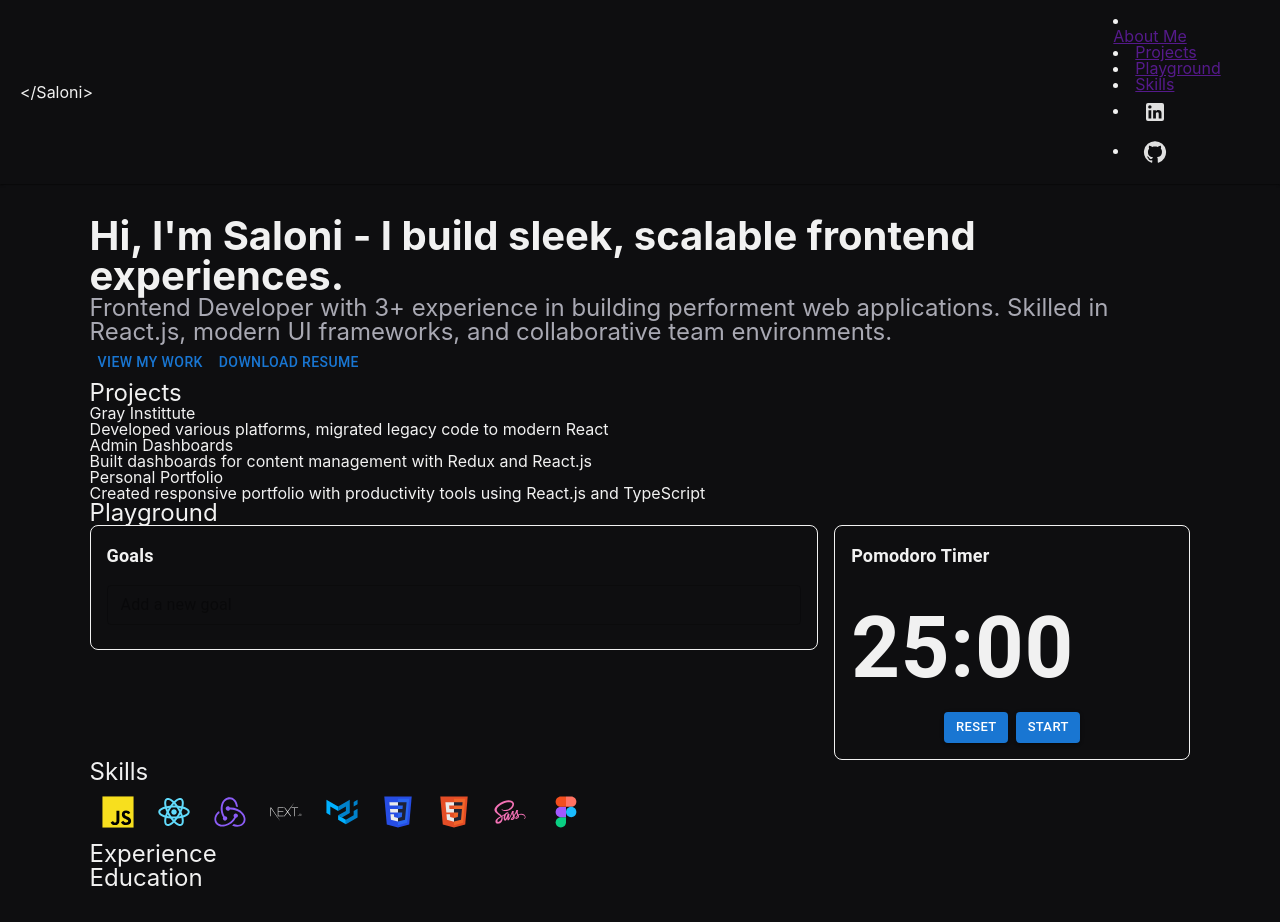
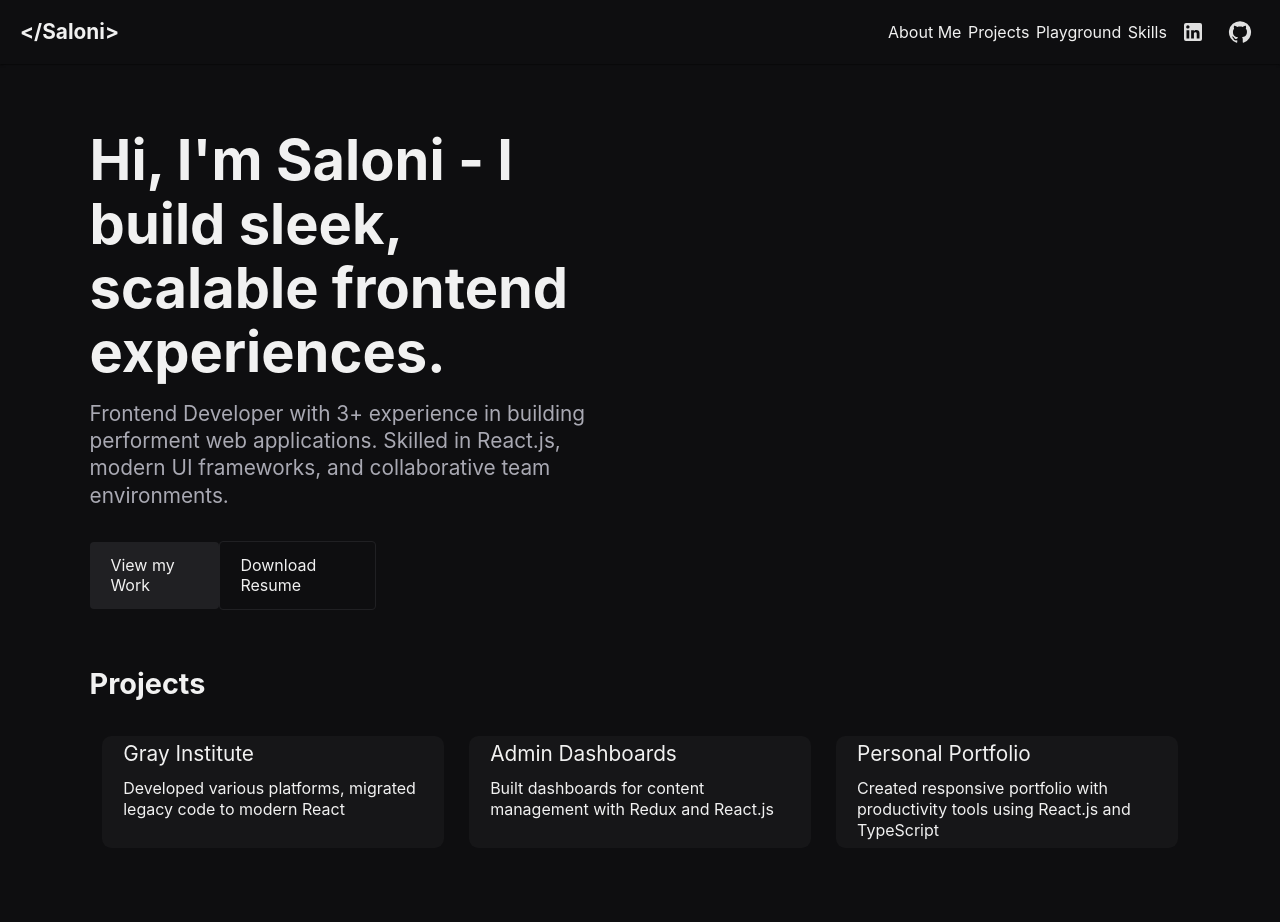
Before and after one commit to salonisrokade/portfolio-website, a React (Create React App) app: page / in a window 1280 px wide. Shown: the top 922 px of the page. Before the commit the page ends 892 px from the top, so only its background shows below. Built offline with nearby package versions, Linux system fonts and the light colour scheme; the HTML template or start-up script is replaced by a standard one.

Commit message:
feat: basic UI and structure done

```diff
--- a/package.json
+++ b/package.json
@@ -6,6 +6,7 @@
     "@emotion/react": "^11.14.0",
     "@emotion/styled": "^11.14.1",
     "@mui/icons-material": "^7.2.0",
+    "@mui/lab": "^7.0.0-beta.14",
     "@mui/material": "^7.2.0",
     "@reduxjs/toolkit": "^2.8.2",
     "@testing-library/dom": "^10.4.0",
@@ -46,5 +47,8 @@
       "last 1 firefox version",
       "last 1 safari version"
     ]
+  },
+  "devDependencies": {
+    "sass": "^1.89.2"
   }
 }
--- a/src/App.css
+++ /dev/null
@@ -1,37 +0,0 @@
-:root {
-  /* colors */
-  --bg-color: #0e0e10;
-  --surface-color: #1a1a1d;
-  --text-primary: #f1f1f1;
-  --text-secondary: #a9a9b3;
-  --accent-color: #ffc107;
-  --error-color: #ff6b6b;
-
-  /* Font Sizes */
-  --text-title: 2.5rem;
-  --text-subtitle: 1.5rem;
-  --text-body: 1rem;
-  --text-small: 0.875rem;
-}
-
-.wrapper {
-  width: 86%;
-  margin: 0 auto;
-}
-body {
-  background-color: var(--bg-color);
-  color: var(--text-primary);
-}
-.title {
-  font-size: var(--text-title);
-  font-weight: bold;
-}
-.subtitle, .section-title {
-  font-size: var(--text-subtitle);
-}
-.subtitle {
-  color: var(--text-secondary);
-}
-@media (prefers-color-scheme: dark) {
-
-}
--- /dev/null
+++ b/src/App.scss
@@ -0,0 +1,147 @@
+:root {
+  /* colors */
+  --bg-color: #0e0e10;
+  --surface-color: #202023;
+  --surface-color-dark: #161618;
+  --text-primary: #f1f1f1;
+  --text-secondary: #a9a9b3;
+  --accent-color: #ffc107;
+  --error-color: #ff6b6b;
+
+  /* Font Sizes */
+  --text-title: 3.5rem;
+  --text-subtitle: 1.3rem;
+  --text-section-title: 1.8rem;
+  --text-body: 1rem;
+  --text-small: 0.875rem;
+}
+.wrapper {
+  width: 86%;
+  margin: 0 auto;
+}
+body {
+  background-color: var(--bg-color);
+  color: var(--text-primary);
+  line-height: 1.3rem;
+}
+a {
+  text-decoration: none;
+  color: var(--text-primary);
+}
+.title {
+  margin-bottom: 16px;
+  line-height: 4rem;
+  font-size: var(--text-title);
+  font-weight: bold;
+}
+.subtitle {
+  font-size: var(--text-subtitle);
+  color: var(--text-secondary);
+  line-height: 1.7rem;
+}
+.section-title {
+  margin-bottom: 1.8rem;
+  font-size: var(--text-section-title);
+  font-weight: bold;
+}
+.logo-title {
+  color: var(--text-primary);
+  font-size: var(--text-subtitle);
+  font-weight: bold;
+}
+nav {
+  width: 30%;
+  max-width: 450px;
+  display: flex;
+  justify-content: space-between;
+  align-items: center;
+  li {
+    list-style-type: none;
+  }
+}
+.section {
+  padding: 2rem 0;
+}
+.banner {
+  width: 50%;
+  .content {
+    margin-bottom: 32px;
+  }
+  .buttons {
+    width: 52%;
+    display: flex;
+    justify-content: space-between;
+    align-items: center;
+  }
+}
+.btn {
+  padding: 0.8rem 1.3rem;
+  border-radius: 4px;
+  color: var(--text-primary);
+  font-size: var(--text-body);
+  cursor: pointer;
+  transition: .3s ease;
+}
+.primary-btn {
+  background-color: var(--surface-color);
+  &:hover {
+    background-color: #262629;
+  }
+}
+.secondary-btn {
+  border: 1px solid var(--surface-color);
+  &:hover {
+    border-color: #353538
+  }
+}
+.card, .highlight {
+  padding: 0.5rem 1.3rem;
+  border-radius: .6rem;
+  background-color: var(--surface-color-dark);
+}
+.highlight {
+  margin-bottom: .5rem;
+  padding: 0.2rem 0.4rem;
+  background-color: var(--surface-color);
+}
+.projects {
+  .project-tiles {
+    display: flex;
+    justify-content: space-around;
+  }
+  .card {
+    width: 33%;
+    margin: .8rem;
+  }
+}
+  .heading {
+    font-size: 1.3rem;
+    margin-bottom: .8rem;
+  }
+  .skills-images div {
+    width: 100%;
+    margin-bottom: 10px;
+    display: flex;
+    justify-content: center;
+  }
+.large-img {
+    width: 110px;
+    height: 110px;
+}
+.small-img {
+    width: 70px;
+    height: 70px;
+}
+.large-img, .small-img {
+  margin: 0 .2rem;
+  transition: .3s ease-in-out;
+  border-radius: 100%;
+  &:hover {
+    cursor: pointer;
+    //  box-shadow: 0 0 20px rgba(0, 255, 255, 0.7)
+  }
+}
+
+
+@media (prefers-color-scheme: dark) {
+}
--- a/src/App.tsx
+++ b/src/App.tsx
@@ -1,5 +1,5 @@
-import { Box, Grid, IconButton, Button } from '@mui/material'
-import './App.css'
+import { Box, Grid, IconButton, Button, Tooltip } from '@mui/material'
+import './App.scss'
 import Goals from './components/goals/goalsList'
 import PomodoroTimer from './components/pomodoroTimer/pomodoroTimer'
 import { GitHub, LinkedIn } from '@mui/icons-material'
@@ -10,11 +10,24 @@ import htmlImg from './assets/html.svg'
 import reactJsImg from './assets/reactjs.svg'
 import sassImg from './assets/sass.svg'
 import eslintImg from './assets/eslint.svg'
+import typescriptImg from './assets/typescript.svg'
+import githubImg from './assets/github.svg'
+import netlifyImg from './assets/netlify.svg'
+import tailwindImg from './assets/tailwind.svg'
 import muiImg from './assets/material-ui.svg'
 import reduxImg from './assets/redux.svg'
 import nextJsImg from './assets/nextjs.svg'
+import BasicTimeline, { TimelineData } from './components/timeline/timeline'
 
 function App() {
+  const experience: TimelineData[] = [
+    {name: 'Arham Labs', content: 'Front End Developer'},
+    {name: 'Axioned.', content: 'Web Developer'},
+  ]
+  const education: TimelineData[] = [
+    {name: 'Mohawk College', content: 'Analytics for Business Decision Making'},
+    {name: 'University of Mumbai', content: 'B.E. in Information Technology'},
+  ]
   return (
     <div className="App">
       {/* Header Section */}
@@ -26,24 +39,23 @@ function App() {
         padding={'12px 20px'}
         marginBottom={4}
       >
-        <h1>
+        <h1 className="logo-title">
           {'</'}Saloni{'>'}
         </h1>
-        <Box width={'15%'} display={'flex'} justifyContent={'space-around'}>
         <nav>
           <li>
-              <a href="">
+            <a href="#about-me">
               <p>About Me</p>
             </a>
           </li>
           <li>
-              <a href="">Projects</a>
+            <a href="#projects">Projects</a>
           </li>
           <li>
-              <a href="">Playground</a>
+            <a href="#playground">Playground</a>
           </li>
           <li>
-              <a href="">Skills</a>
+            <a href="#skills">Skills</a>
           </li>
           <li>
             <IconButton
@@ -60,40 +72,55 @@ function App() {
           </li>
         </nav>
       </Box>
-      </Box>
       {/* Header Section Ends */}
       <div className="wrapper">
         {/* Banner Section */}
-        <div className="banner">
-          <p className="title">Hi, I'm Saloni - I build sleek, scalable frontend experiences.</p>
-          <p className="subtitle">Frontend Developer with 3+ experience in building performent web applications. Skilled in React.js, modern UI frameworks, and collaborative team environments.</p>
+        <div className="banner section" id="about-me">
+          <div className="content">
+            <p className="title">
+              Hi, I'm Saloni - I build sleek, scalable frontend experiences.
+            </p>
+            <p className="subtitle">
+              Frontend Developer with 3+ experience in building performent web
+              applications. Skilled in React.js, modern UI frameworks, and
+              collaborative team environments.
+            </p>
+          </div>
           <div className="buttons">
-            <Button>View my Work</Button>
-            <Button>Download Resume</Button>
+            <a className="btn primary-btn">View my Work</a>
+            <a className="btn secondary-btn">Download Resume</a>
           </div>
         </div>
         {/* Banner Section Ends */}
         {/* Projects Section */}
-        <div className="projects" id='projects'>
+        <div id="projects" className="projects section">
           <p className="section-title">Projects</p>
           <div className="project-tiles">
-            <div>
-              <p className="project-title">Gray Instittute</p>
-              <p className="project-content">Developed various platforms, migrated legacy code to modern React</p>
+            <div className='card'>
+              <p className="heading">Gray Institute</p>
+              <p className="project-content">
+                Developed various platforms, migrated legacy code to modern
+                React
+              </p>
             </div>
-            <div>
-              <p className="project-title">Admin Dashboards</p>
-              <p className="project-content">Built dashboards for content management with Redux and React.js</p>
+            <div className='card'>
+              <p className="heading">Admin Dashboards</p>
+              <p className="project-content">
+                Built dashboards for content management with Redux and React.js
+              </p>
             </div>
-            <div>
-              <p className="project-title">Personal Portfolio</p>
-              <p className="project-content">Created responsive portfolio with productivity tools using React.js and TypeScript</p>
+            <div className='card'>
+              <p className="heading">Personal Portfolio</p>
+              <p className="project-content">
+                Created responsive portfolio with productivity tools using
+                React.js and TypeScript
+              </p>
             </div>
           </div>
         </div>
         {/* Projects Section Ends */}
         {/* Playground Section */}
-        <div id="playground">
+        <div id="playground" className='section'>
           <p className="section-title">Playground</p>
           <Grid container spacing={2}>
             <Grid size={8}>
@@ -106,31 +133,39 @@ function App() {
         </div>
         {/* Playground Section Ends */}
         {/* Skills Section */}
-        <div id="skills">
+        <div id="skills" className='section'>
           <p className="section-title">Skills</p>
           <div className="skills-images">
-            <img src={jsImg} alt="JavaScrip"/>
-            <img src={reactJsImg} alt="React.js"/>
-            <img src={reduxImg} alt="Redux"/>
-            <img src={nextJsImg} alt="Next.js"/>
-            <img src={muiImg} alt="Material UI"/>
-            <img src={cssImg} alt="CSS3"/>
-            <img src={htmlImg} alt="HTML5"/>
-            <img src={sassImg} alt="SASS"/>
-            <img src={figmaImg} alt="Figma"/>
+            <div>
+              <Tooltip title="JavaScript"><img className='large-img' src={jsImg} alt="JavaScript" /></Tooltip>
+              <Tooltip title="React.js"><img className='large-img' src={reactJsImg} alt="React.js" /></Tooltip>
+              <Tooltip title="Typescript"><img className='large-img' src={typescriptImg} alt="Typescript" /></Tooltip>
+              <Tooltip title="Redux"><img className='large-img' src={reduxImg} alt="Redux" /></Tooltip>
+              <Tooltip title="Next.js"><img className='large-img' src={nextJsImg} alt="Next.js" /></Tooltip>
+            </div>
+            <div>
+              <Tooltip title="HTML5"><img className='small-img' src={htmlImg} alt="HTML5" /></Tooltip>
+              <Tooltip title="CSS3"><img className='small-img' src={cssImg} alt="CSS3" /></Tooltip>
+              <Tooltip title="Github"><img className='small-img' src={githubImg} alt="Github" /></Tooltip>
+              <Tooltip title="Tailwind CSS"><img className='small-img' src={tailwindImg} alt="Tailwind CSS" /></Tooltip>
+              <Tooltip title="Material UI"><img className='small-img' src={muiImg} alt="Material UI"/></Tooltip>
+              <Tooltip title="JavaScript"><img className='small-img' src={sassImg} alt="SASS" /></Tooltip>
+              <Tooltip title="JavaScript"><img className='small-img' src={figmaImg} alt="Figma" /></Tooltip>
+              <Tooltip title="JavaScript"><img className='small-img' src={netlifyImg} alt="Netlify" /></Tooltip>
+            </div>
           </div>
         </div>
         {/* Skills Section Ends */}
         {/* Experience & Education Section */}
-        <div>
-          <div id="experience">
+        <div className='section'>
+          <Grid container spacing={2}>
+            <Grid size={6}>
             <p className="section-title">Experience</p>
-            <div></div>
-          </div>
-          <div id="education">
+              <BasicTimeline data={experience}/></Grid>
+            <Grid size={6}>
             <p className="section-title">Education</p>
-            <div></div>
-          </div>
+              <BasicTimeline data={education}/></Grid>
+          </Grid>
         </div>
         {/* Experience & Education Section Ends */}
       </div>
--- a/src/components/goals/goalsList.tsx
+++ b/src/components/goals/goalsList.tsx
@@ -3,7 +3,22 @@ import { useState } from 'react'
 import { useDispatch, useSelector } from 'react-redux'
 import { RootState } from '../../store'
 import { addGoal, updateGoal } from './duck/goalsSlice'
+import styled from '@emotion/styled'
 
+const CustomTextField = styled(TextField)({
+  '& .MuiInputBase-input': {
+    padding: '0.5rem 1.3rem',
+    borderRadius: '4px',
+    color: '#f1f1f1',
+    fontSize: '1rem',
+    cursor: 'pointer',
+    transition: '.3s ease',
+    border: '2px solid #202023',
+    '&.Mui-focused': {
+      border: '2px solid #353538',
+    },
+  },
+})
 export default function Goals() {
   const dispatch = useDispatch()
   const goals = useSelector((state: RootState) => state.goals.goalsList)
@@ -27,26 +42,26 @@ export default function Goals() {
     })
   }
   return (
-    <Box border={1} borderRadius={2} padding={2}>
-      <Typography textAlign={'left'} marginBottom={2} sx={{fontSize: '18px', fontWeight: 'bold'}}>
-        Goals
-      </Typography>
+    <Box className="card">
+      <p className="heading">Goals</p>
       <Box marginBottom={1}>
-      <TextField
+        <CustomTextField
           value={inputValue}
           onChange={(e) => setInputValue(e.target.value)}
           onKeyDown={handleSubmit}
           fullWidth
           size="small"
           placeholder="Add a new goal"
-      /></Box>
+        />
+      </Box>
       <Box textAlign={'left'}>
         {goals.map((goal, index) => {
           return (
-            <div>
+            <div className="card highlight">
               <Checkbox
                 onClick={() => handleChecked(goal, index)}
                 size="small"
+                sx={{ color: '#f1f1f1' }}
               />
               <span
                 style={{
--- a/src/components/pomodoroTimer/pomodoroTimer.tsx
+++ b/src/components/pomodoroTimer/pomodoroTimer.tsx
@@ -1,6 +1,33 @@
+import styled from '@emotion/styled'
 import { Box, Button, Grid, Typography } from '@mui/material'
 import { useEffect, useRef, useState } from 'react'
 
+const PrimaryButton = styled(Button)({
+  padding: '0.5rem 1.3rem',
+  borderRadius: '4px',
+  color: '#f1f1f1',
+  fontSize: '1rem',
+  cursor: 'pointer',
+  transition: '.3s ease',
+  backgroundColor: '#202023',
+  textTransform: 'capitalize',
+  '&:hover': {
+    backgroundColor: '#262629'
+  }
+})
+const SecondaryButton = styled(Button)({
+  padding: '0.5rem 1.3rem',
+  borderRadius: '4px',
+  color: '#f1f1f1',
+  fontSize: '1rem',
+  cursor: 'pointer',
+  transition: '.3s ease',
+  border:'1px solid #202023',
+  textTransform: 'capitalize',
+  '&:hover': {
+    borderColor: '#353538',
+  }
+})
 export default function PomodoroTimer() {
   const [targetTime, setTargetTime] = useState<number>(1500)
   const [pauseTimer, setPauseTimer] = useState<boolean>(false)
@@ -41,14 +68,14 @@ export default function PomodoroTimer() {
   }
 
   return (
-    <Box border={1} borderRadius={2} padding={2}>
-      <Typography sx={{fontSize: '18px', fontWeight: 'bold'}} textAlign={'left'} marginBottom={2}>Pomodoro Timer</Typography>
-      <Typography sx={{fontSize: '85px', fontWeight: 'bold'}}>{formatTime(targetTime)}</Typography>
+    <Box className='card'>
+      <p className='heading'>Pomodoro Timer</p>
+      <Typography sx={{fontSize: '85px', fontWeight: 'bold'}} textAlign={'center'}>{formatTime(targetTime)}</Typography>
       <Grid container spacing={1} display={'flex'} justifyContent={'center'}>
-        <Button variant={'contained'} size='small' onClick={handleResetTimer}>reset</Button>
-        <Button variant={'contained'} size='small' onClick={handlePauseTimer}>
+        <SecondaryButton size='small' onClick={handleResetTimer}>reset</SecondaryButton>
+        <PrimaryButton size='small' onClick={handlePauseTimer}>
           {hasRun ? pauseTimer? 'resume' :'pause' : 'start' }
-        </Button>
+        </PrimaryButton>
 
       </Grid>
     </Box>
--- /dev/null
+++ b/src/components/timeline/timeline.tsx
@@ -0,0 +1,40 @@
+import * as React from 'react'
+import {
+  Timeline,
+  TimelineItem,
+  TimelineSeparator,
+  TimelineConnector,
+  TimelineContent,
+  TimelineDot,
+} from '@mui/lab'
+import { Typography } from '@mui/material'
+
+export interface TimelineData {
+  name: string;
+  content: string;
+}
+interface TimelineListProps {
+  data: TimelineData[]; // Array of User objects
+}
+const BasicTimeline: React.FC<TimelineListProps> =({data}) => {
+  return (
+    <Timeline>
+        { data.map((item) => {
+            return (
+                <TimelineItem>
+                    <TimelineSeparator>
+                    <TimelineDot />
+                    <TimelineConnector />
+                    </TimelineSeparator>
+                    <TimelineContent>
+                        <Typography sx={{fontSize: '1.2rem', fontWeight: 'bold'}}>{item.name}</Typography>
+                        <Typography sx={{fontSize: '1rem'}}>{item.content}</Typography>
+                    </TimelineContent>
+                </TimelineItem>
+
+            )
+        })}
+    </Timeline>
+  )
+}
+export default BasicTimeline
```
Also changed, not shown: 1 other file (tests, documents, lock files or other folders). Lines whose indentation alone changed are shown as unchanged.
